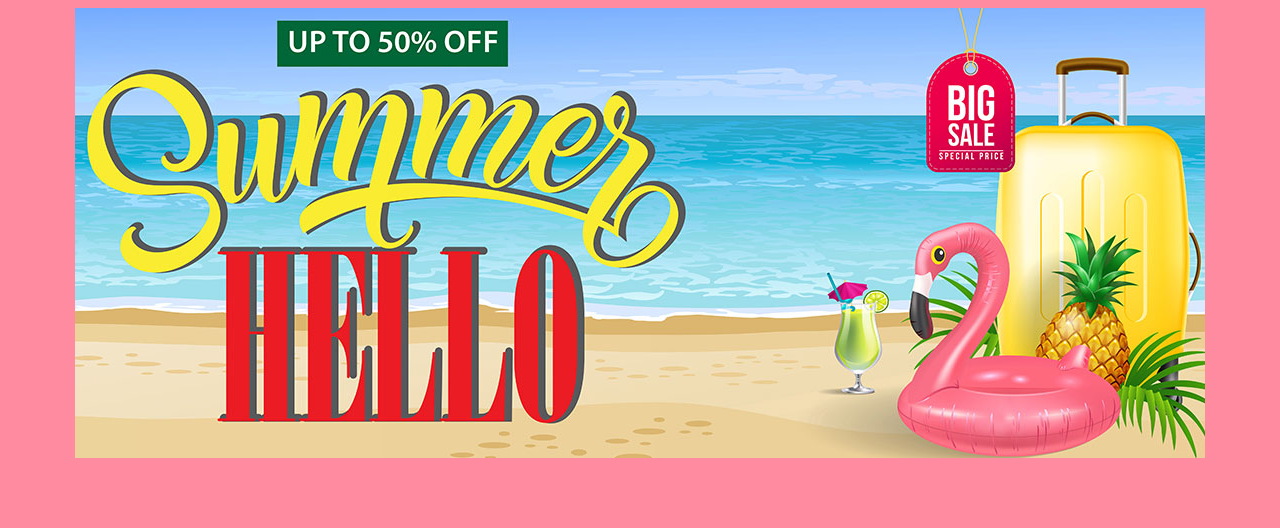
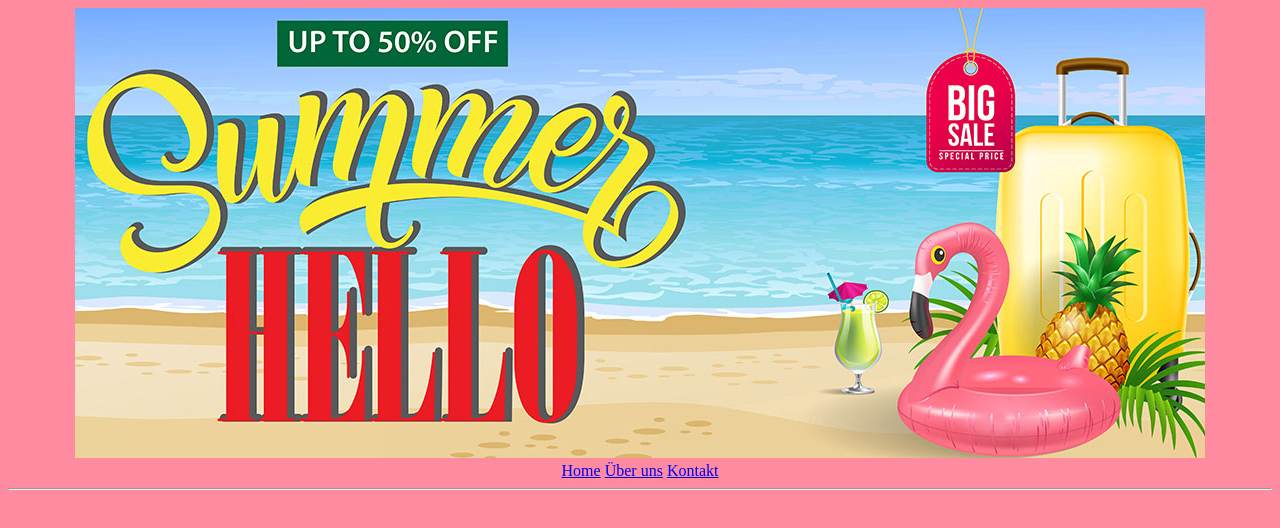
Before and after one commit to tou-louse/Schaefer, a plain HTML site: page index.html in a window 1280 px wide. Drawn offline with Linux system fonts and the light colour scheme.

Commit message:
index final

```diff
--- a/index.html
+++ b/index.html
@@ -9,16 +9,25 @@
 <body>
     <center>
         <head>
-            <title>Welcome to Saint-Tropez</title>
+            <meta name="viewport" content="width=device-width, initial-scale=1">
             <style>
               body {
                 background-color: #ff8ba1; /* ändern Sie diese Farbe auf die gewünschte Farbe */
+
                     }
             </style>
           </head>
         <div>
-         <img src="images/ban.jpg" alt="Bildbeschreibung" style="max-width: 100%;">
+         <img src="images/ban.jpg" alt="Banner Welcome" style="max-width: 100%;">
+         <br>
+         <a href="index.html">Home</a>
+         <a href="aboutme.html">Über uns</a>
+         <a href="kontakt.html">Kontakt</a>
+         <br>
+
     </div>
+    <hr>
+
 
 
 
```
